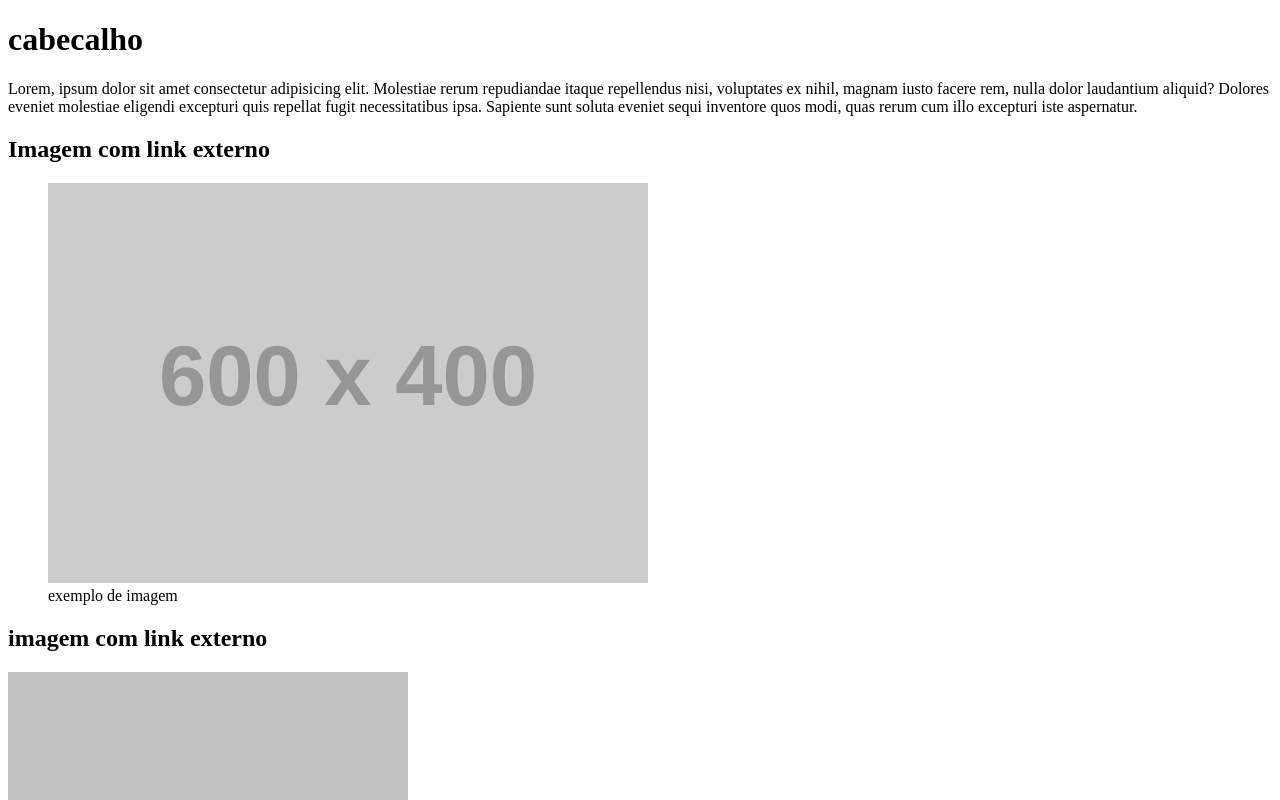
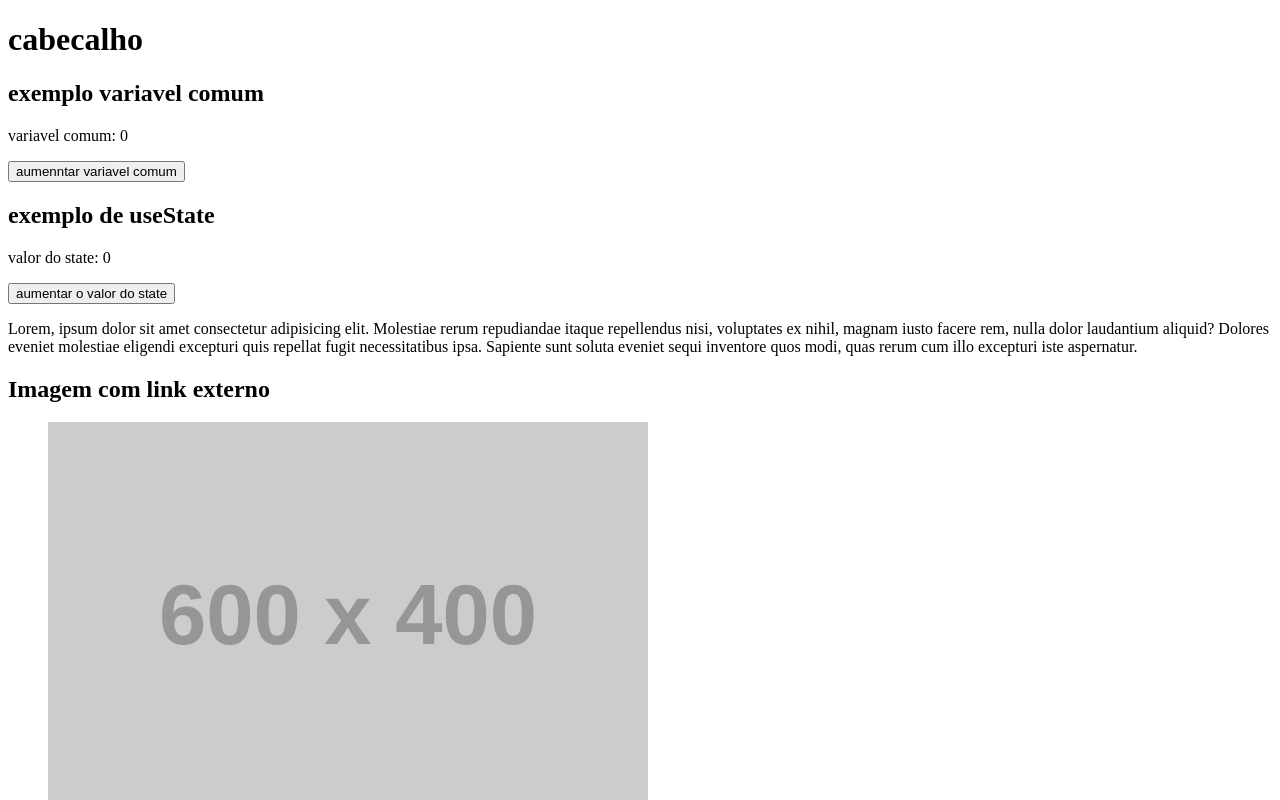
Before and after one commit to 1TDSPF-26/front-2sem-aula-10, a React (Vite) app in the folder my-app/: page / in a window 1280 px wide. Shown: the top 800 px of the page. Built offline with nearby package versions, Linux system fonts and the light colour scheme.

Commit message:
feat: utilização de variavel useState

```diff
--- a/my-app/src/components/Conteudo/Conteudo.tsx
+++ b/my-app/src/components/Conteudo/Conteudo.tsx
@@ -1,8 +1,34 @@
+import { useState } from "react"
 import imagem2 from "../../img/quadrado.png"
 
 export default function Conteudo(){
+    let numero = 0;
+
+    const [numeroState, setNumeroState] = useState(0);
+
+    function aumentaNumero(){
+        numero = numero + 1;
+        console.log(numero)
+    }
+
+    function aumentarUseState(){
+        setNumeroState((valorAtual)=> valorAtual + 1)
+        console.log(numeroState)
+    }
     return(
         <main>
+
+            <div>
+                <h2>exemplo variavel comum</h2>
+                <p>variavel comum: {numero}</p>
+                <button onClick={aumentaNumero}>aumenntar variavel comum</button>
+            </div>
+            <div>
+                <h2>exemplo de useState</h2>
+                <p>valor do state: {numeroState}</p>
+                <button onClick={aumentarUseState}>aumentar o valor do state</button>
+            </div>
+
             <p>Lorem, ipsum dolor sit amet consectetur adipisicing elit. Molestiae rerum repudiandae itaque repellendus nisi, voluptates ex nihil, magnam iusto facere rem, nulla dolor laudantium aliquid? Dolores eveniet molestiae eligendi excepturi quis repellat fugit necessitatibus ipsa. Sapiente sunt soluta eveniet sequi inventore quos modi, quas rerum cum illo excepturi iste aspernatur.</p>
             <section>
                 <h2>Imagem com link externo</h2>
```
